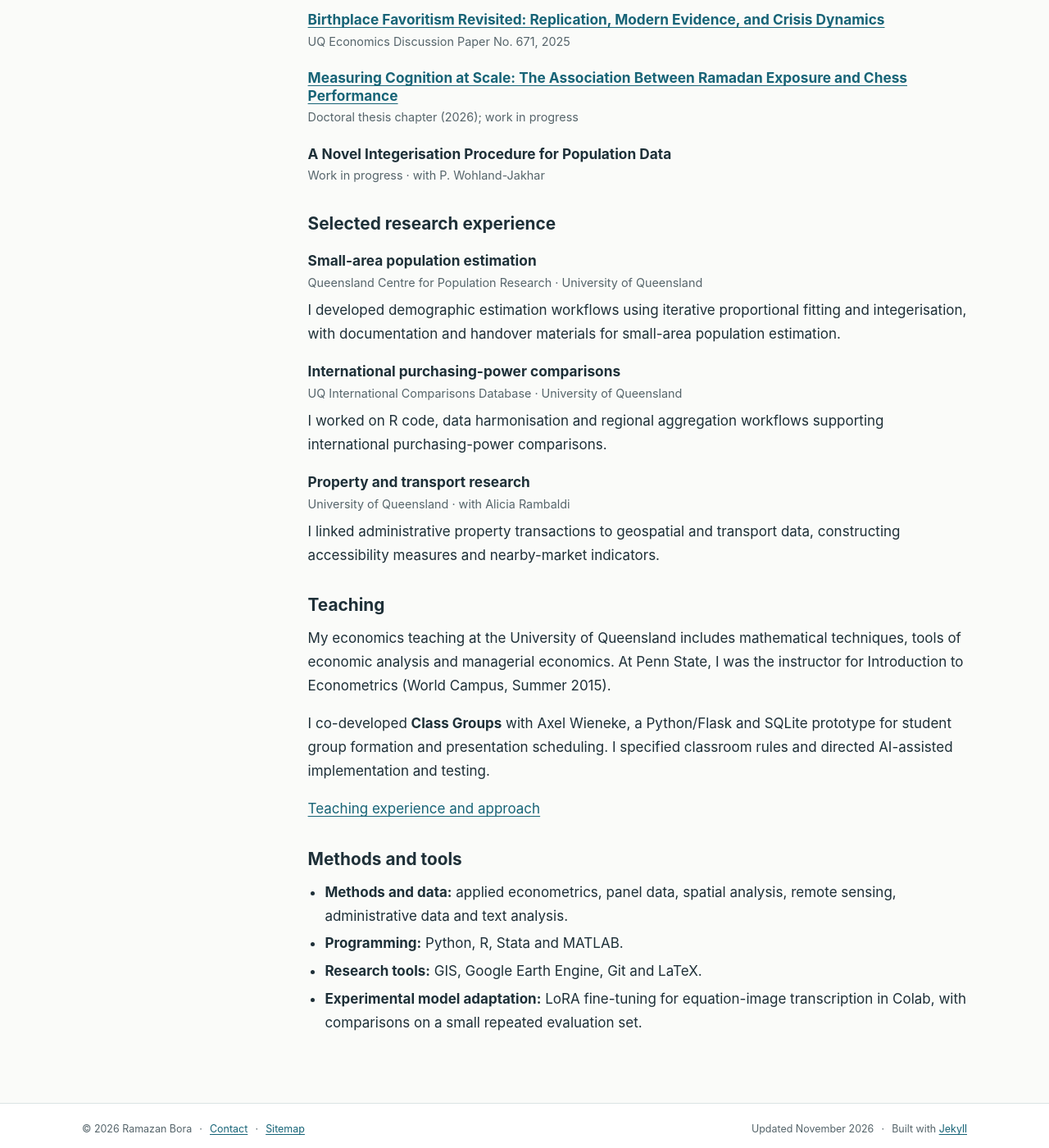
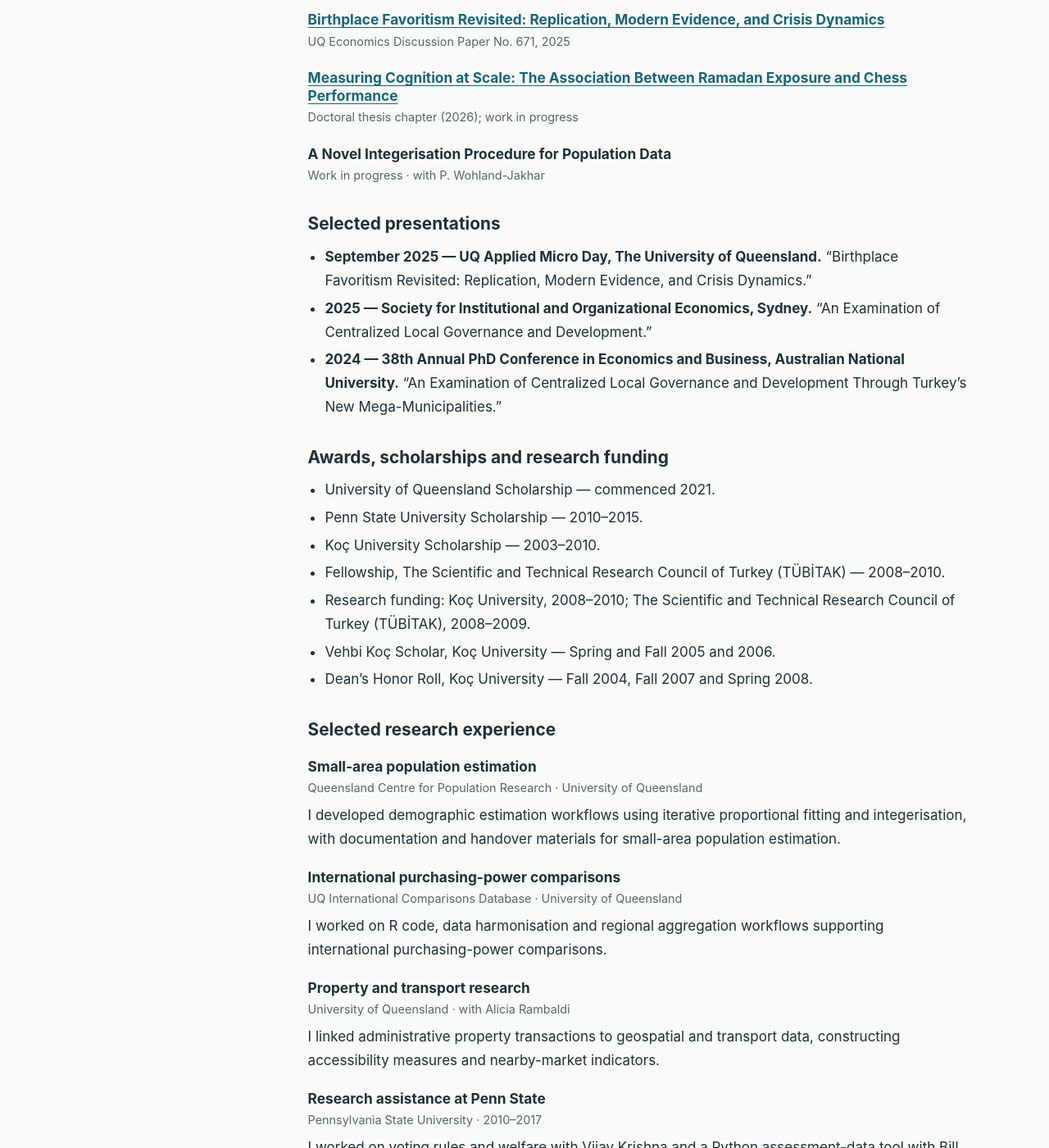
Before and after one commit to ramazanbora/ramazanbora.github.io, a Jekyll site: the page built from _pages/cv.md, in a window 1280 px wide and 1400 px high, scrolled down 1096 px. Shown: the whole window at 82% size. Built offline with Jekyll 4.4.1, drawn with Linux system fonts in a browser that asks for light colours; some of the changed text lies outside the part shown.

Commit message:
Update public CV with confirmed roles, awards and presentations

```diff
--- a/_pages/cv.md
+++ b/_pages/cv.md
@@ -17,7 +17,7 @@ redirect_from:
 <div class="cv-entry">
   <h3>Research Fellow</h3>
   <p class="entry-meta">Monash University · Department of Economics · 2026–present</p>
-  <p>Applied economics and computational research on institutions, including appellate judgments and High Court special-leave selection with Russell Smyth.</p>
+  <p>I led the data development and empirical analysis for research on Australian appellate courts and selection into High Court review, coauthored with Russell Smyth.</p>
 </div>
 
 ## Education
@@ -46,6 +46,22 @@ redirect_from:
 </div>
 {% endfor %}
 
+## Selected presentations
+
+- **September 2025 — UQ Applied Micro Day, The University of Queensland.** “Birthplace Favoritism Revisited: Replication, Modern Evidence, and Crisis Dynamics.”
+- **2025 — Society for Institutional and Organizational Economics, Sydney.** “An Examination of Centralized Local Governance and Development.”
+- **2024 — 38th Annual PhD Conference in Economics and Business, Australian National University.** “An Examination of Centralized Local Governance and Development Through Turkey’s New Mega-Municipalities.”
+
+## Awards, scholarships and research funding
+
+- University of Queensland Scholarship — commenced 2021.
+- Penn State University Scholarship — 2010–2015.
+- Koç University Scholarship — 2003–2010.
+- Fellowship, The Scientific and Technical Research Council of Turkey (TÜBİTAK) — 2008–2010.
+- Research funding: Koç University, 2008–2010; The Scientific and Technical Research Council of Turkey (TÜBİTAK), 2008–2009.
+- Vehbi Koç Scholar, Koç University — Spring and Fall 2005 and 2006.
+- Dean’s Honor Roll, Koç University — Fall 2004, Fall 2007 and Spring 2008.
+
 ## Selected research experience
 
 <div class="cv-entry">
@@ -63,10 +79,15 @@ redirect_from:
   <p class="entry-meta">University of Queensland · with Alicia Rambaldi</p>
   <p>I linked administrative property transactions to geospatial and transport data, constructing accessibility measures and nearby-market indicators.</p>
 </div>
+<div class="cv-entry">
+  <h3>Research assistance at Penn State</h3>
+  <p class="entry-meta">Pennsylvania State University · 2010–2017</p>
+  <p>I worked on voting rules and welfare with Vijay Krishna and a Python assessment-data tool with Bill Goffe.</p>
+</div>
 
 ## Teaching
 
-My economics teaching at the University of Queensland includes mathematical techniques, tools of economic analysis and managerial economics. At Penn State, I was the instructor for Introduction to Econometrics (World Campus, Summer 2015).
+At the University of Queensland, I served as Senior Tutor in undergraduate microeconomics. My teaching also includes mathematical techniques, tools of economic analysis and managerial economics. At Penn State, I was the instructor for Introduction to Econometrics (World Campus, Summer 2015).
 
 I co-developed **Class Groups** with Axel Wieneke, a Python/Flask and SQLite prototype for student group formation and presentation scheduling. I specified classroom rules and directed AI-assisted implementation and testing.
 
```
Also changed, not shown: 2 other files.
